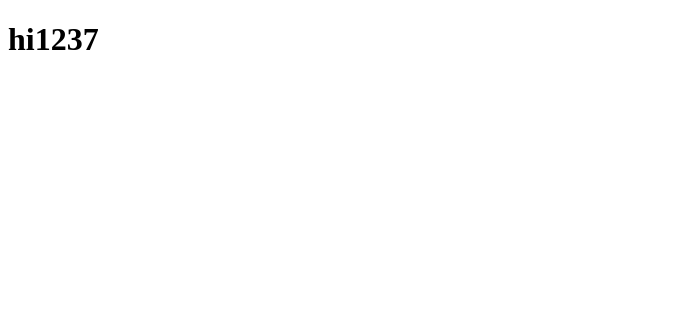
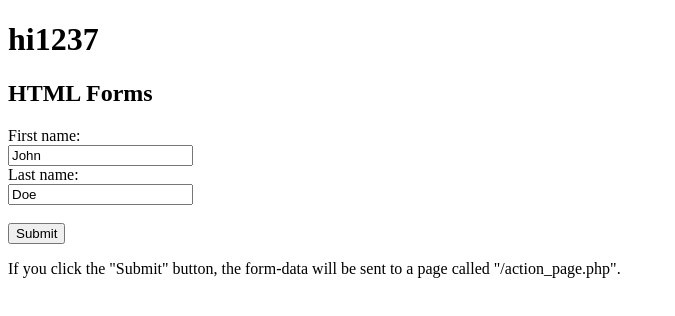
Before and after one commit to Josh-sudo-web/sudo.github.io, a plain HTML site: page index.html in a window 1280 px wide. Shown: the whole page, without its empty margins (0-675 px from the left). Drawn offline with Linux system fonts and the light colour scheme.

Commit message:
Update index.html

```diff
--- a/index.html
+++ b/index.html
@@ -2,9 +2,25 @@
 <head>
   <body>
     <h1>hi1237</h1>
+
+
+
+    <h2>HTML Forms</h2>
+
+    <form action="/action_page.php">
+    <label for="fname">First name:</label><br>
+    <input type="text" id="fname" name="fname" value="John"><br>
+    <label for="lname">Last name:</label><br>
+    <input type="text" id="lname" name="lname" value="Doe"><br><br>
+    <input type="submit" value="Submit">
+    </form>
+
+    <p>If you click the "Submit" button, the form-data will be sent to a page called "/action_page.php".</p>
+
+
   </body>
   <title>Your Title</title>
-  <meta property="og:site_name" content="Your Title453">
+  <meta property="og:site_name" content=fname>
   <meta property="og:title" content="Your Title4" />
   <meta name="twitter:title" content="Your Title2" />
 
```
